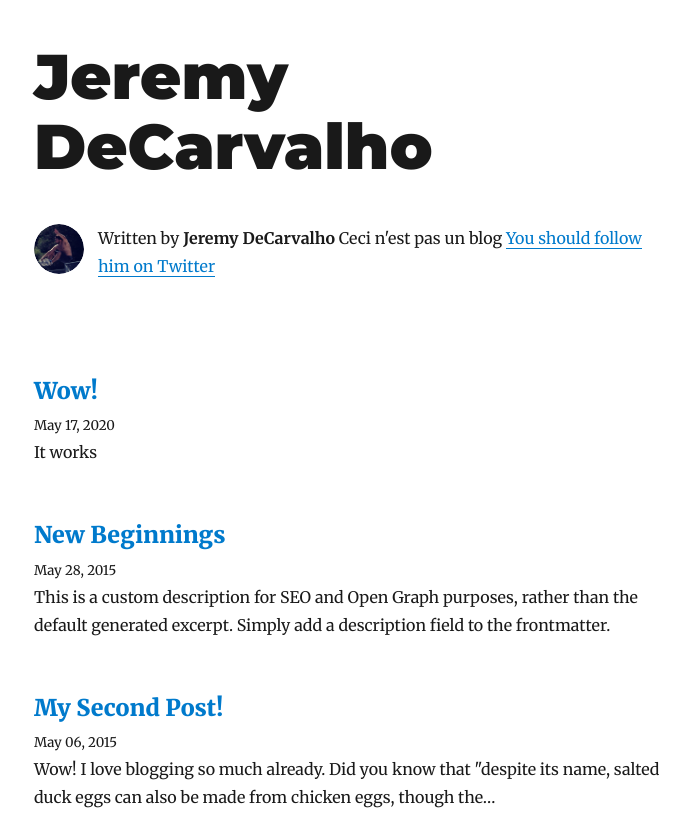
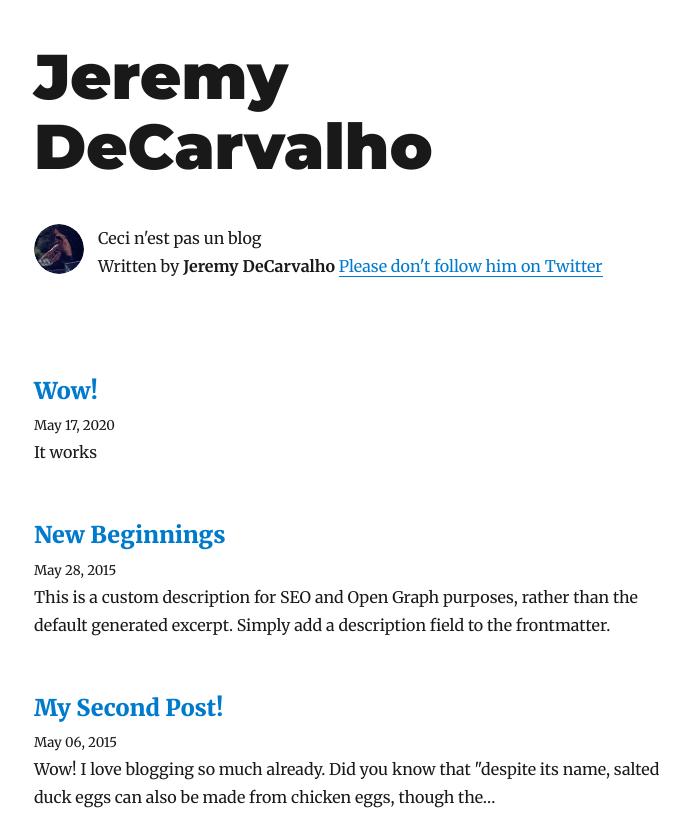
Before and after one commit to Jeremy-D/project-blog-gatsby, a Gatsby site: page / in a window 1280 px wide. Shown: the top 814 px of the page, without its empty margins (291-981 px from the left). Built offline with nearby package versions, Linux system fonts and the light colour scheme; Gatsby itself is replaced by a stand-in of ours; some packages are replaced by stand-ins of ours.

Commit message:
update bio component

```diff
--- a/src/components/bio.js
+++ b/src/components/bio.js
@@ -56,11 +56,15 @@ const Bio = () => {
           borderRadius: `50%`,
         }}
       />
+
+
       <p>
-        Written by <strong>{author.name}</strong> {author.summary}
+        {author.summary}
+        <br></br>
+        Written by <strong>{author.name}</strong>
         {` `}
         <a href={`https://twitter.com/${social.twitter}`}>
-          You should follow him on Twitter
+          Please don't follow him on Twitter
         </a>
       </p>
     </div>
```
